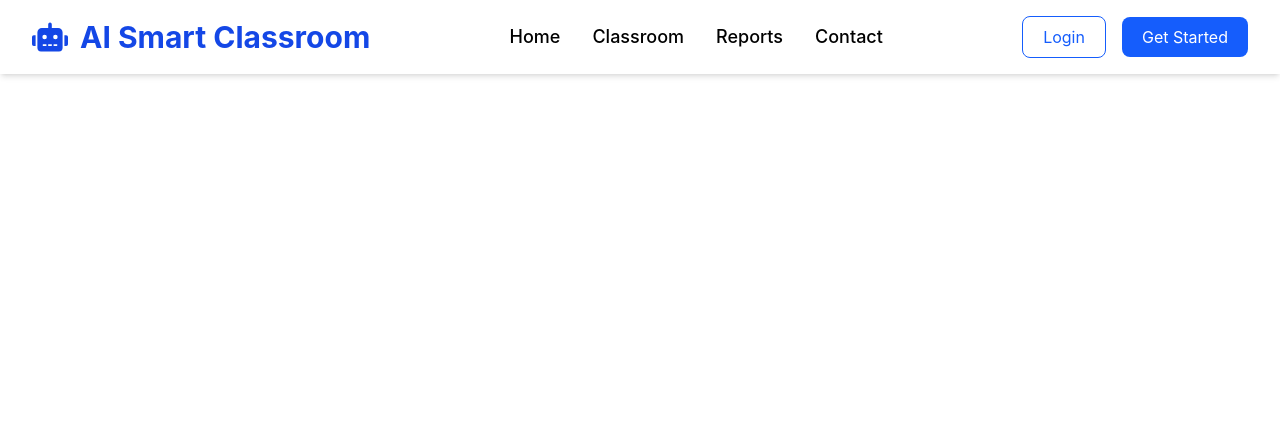
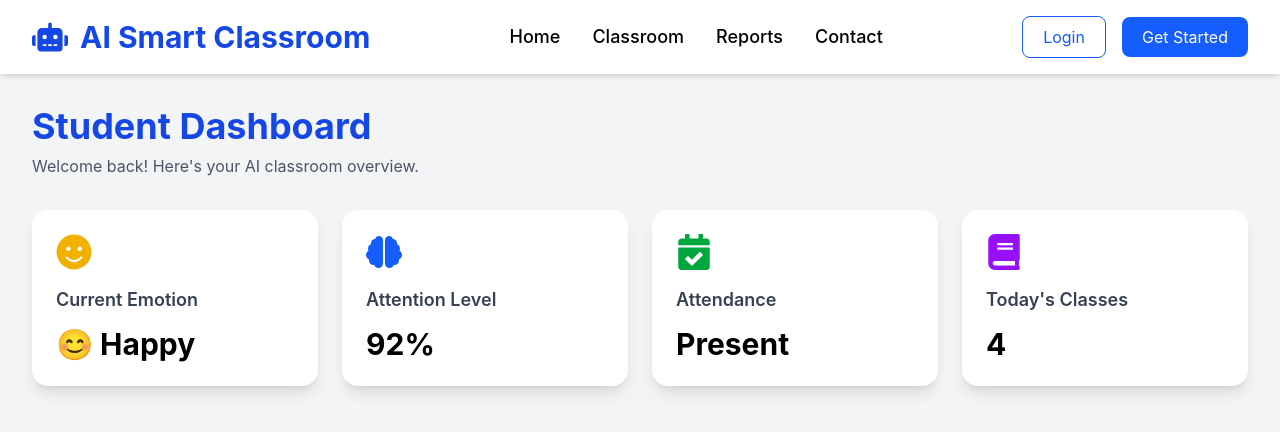
Before and after one commit to sejal-verse/Live-Facial-Emotion-Attentiveness-Monitor, a React (Vite) app in the folder ai-smart-classroom/: page /student in a window 1280 px wide. Shown: the top 432 px of the page. Built offline with nearby package versions, Linux system fonts and the light colour scheme.

Commit message:
Added Student Dashboard

```diff
--- a/ai-smart-classroom/src/App.jsx
+++ b/ai-smart-classroom/src/App.jsx
@@ -5,6 +5,7 @@ import Home from "./pages/Home/home";
 import Contact from "./pages/Contact";
 import Login from "./pages/login/login";
 import Register from "./pages/register/register";
+import Student from "./pages/student/student";
 
 function App() {
   return (
@@ -13,9 +14,10 @@ function App() {
 
       <Routes>
         <Route path="/" element={<Home />} />
-        <Route path="/contact" element={<Contact />} />
         <Route path="/login" element={<Login />} />
         <Route path="/register" element={<Register />} />
+        <Route path="/student" element={<Student />} />
+        <Route path="/contact" element={<Contact />} />
       </Routes>
     </BrowserRouter>
   );
--- a/ai-smart-classroom/src/pages/login/login.jsx
+++ b/ai-smart-classroom/src/pages/login/login.jsx
@@ -1,7 +1,9 @@
 import { useState } from "react";
+import { Link, useNavigate } from "react-router-dom";
 
 function Login() {
   const [showPassword, setShowPassword] = useState(false);
+  const navigate = useNavigate();
 
   return (
     <div className="min-h-screen flex items-center justify-center bg-gradient-to-r from-blue-600 via-indigo-600 to-purple-700 px-4">
@@ -64,6 +66,8 @@ function Login() {
           </div>
 
           <button
+            type="button"
+            onClick={() => navigate("/student")}
             className="w-full bg-blue-600 text-white py-3 rounded-lg hover:bg-blue-700 transition"
           >
             Login
@@ -73,9 +77,12 @@ function Login() {
 
         <p className="text-center mt-6">
           Don't have an account?{" "}
-          <span className="text-blue-600 cursor-pointer">
+          <Link
+            to="/register"
+            className="text-blue-600 font-semibold hover:underline"
+          >
             Register
-          </span>
+          </Link>
         </p>
 
       </div>
--- a/ai-smart-classroom/src/pages/student/student.jsx
+++ b/ai-smart-classroom/src/pages/student/student.jsx
@@ -0,0 +1,72 @@
+import {
+  FaSmile,
+  FaBrain,
+  FaCalendarCheck,
+  FaBook,
+} from "react-icons/fa";
+
+function Student() {
+  const stats = [
+    {
+      title: "Current Emotion",
+      value: "😊 Happy",
+      icon: <FaSmile />,
+      color: "text-yellow-500",
+    },
+    {
+      title: "Attention Level",
+      value: "92%",
+      icon: <FaBrain />,
+      color: "text-blue-600",
+    },
+    {
+      title: "Attendance",
+      value: "Present",
+      icon: <FaCalendarCheck />,
+      color: "text-green-600",
+    },
+    {
+      title: "Today's Classes",
+      value: "4",
+      icon: <FaBook />,
+      color: "text-purple-600",
+    },
+  ];
+
+  return (
+    <div className="min-h-screen bg-gray-100 p-8">
+
+      <h1 className="text-4xl font-bold text-blue-700">
+        Student Dashboard
+      </h1>
+
+      <p className="text-gray-600 mt-2 mb-8">
+        Welcome back! Here's your AI classroom overview.
+      </p>
+
+      <div className="grid md:grid-cols-4 gap-6">
+        {stats.map((item, index) => (
+          <div
+            key={index}
+            className="bg-white rounded-2xl shadow-lg p-6 hover:shadow-xl transition"
+          >
+            <div className={`text-4xl mb-4 ${item.color}`}>
+              {item.icon}
+            </div>
+
+            <h3 className="text-lg font-semibold text-gray-700">
+              {item.title}
+            </h3>
+
+            <p className="text-3xl font-bold mt-3">
+              {item.value}
+            </p>
+          </div>
+        ))}
+      </div>
+
+    </div>
+  );
+}
+
+export default Student;
```
